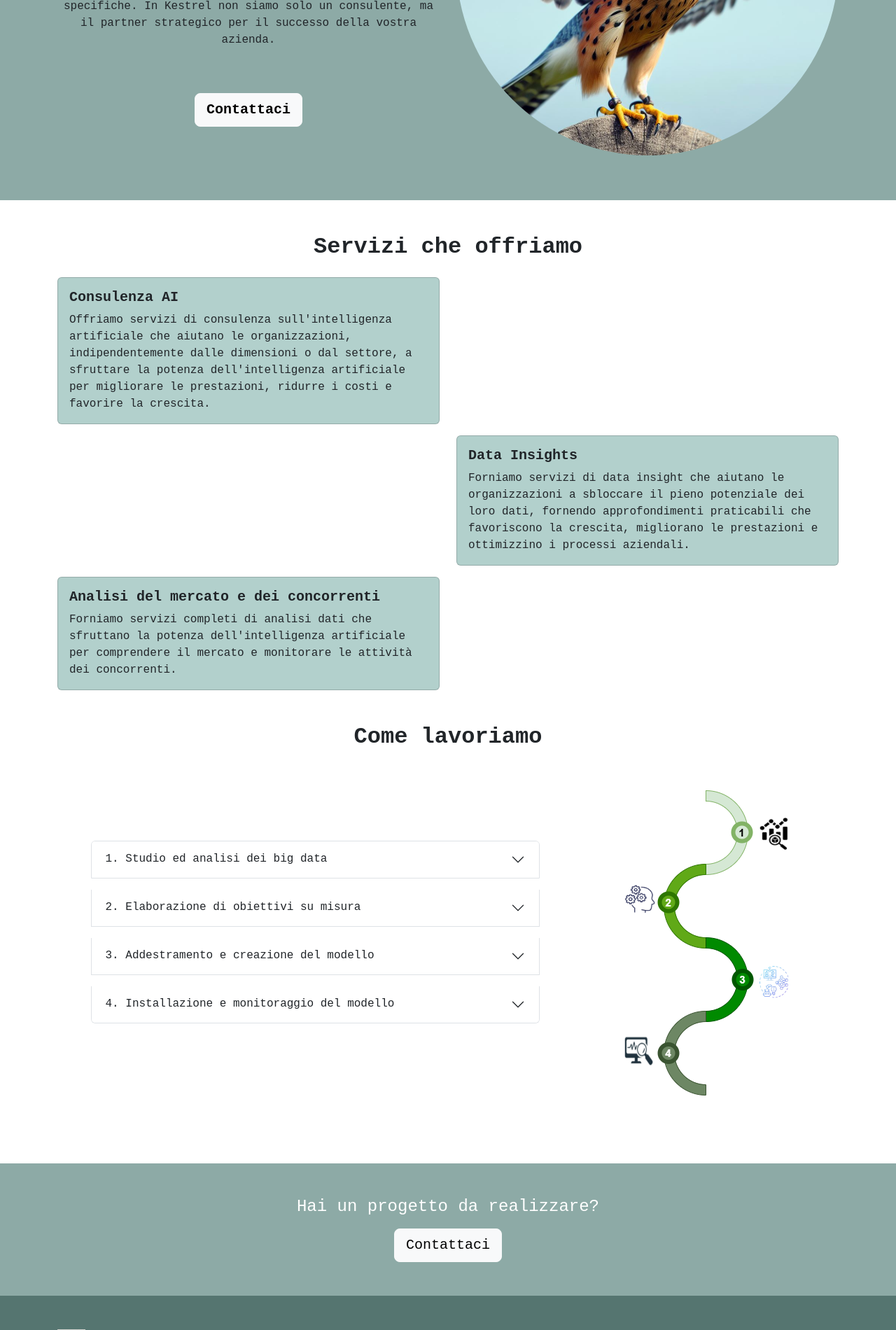
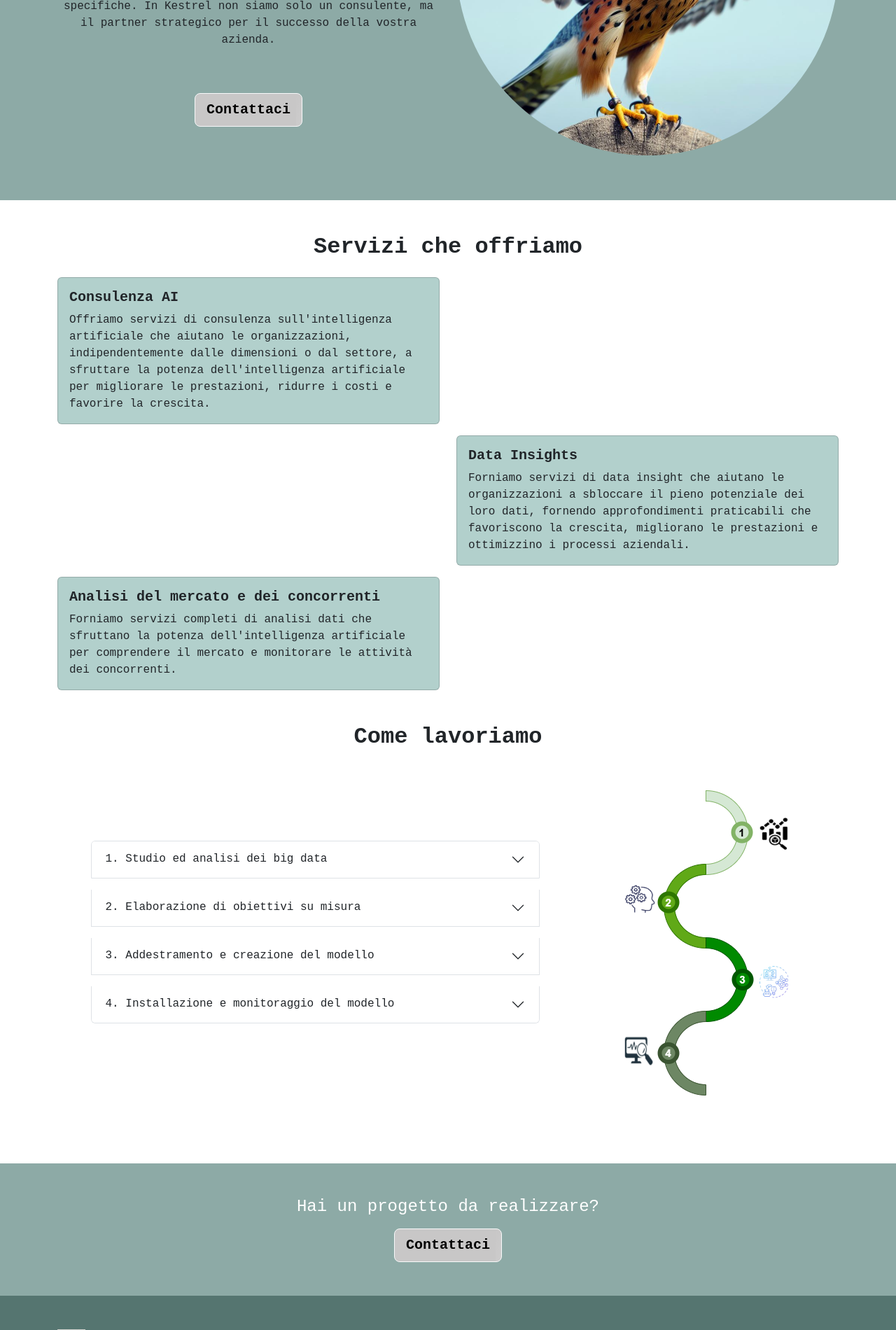
Before and after one commit to ClaudioFilippo/kestrel-website, a React (Create React App) app: page / in a window 1280 px wide. Shown: the part 480-2380 px from the top of the page at 70% size. Built offline with nearby package versions, Linux system fonts and the light colour scheme; a web font is replaced by a local one.

Commit message:
new contact button

```diff
--- a/public/index.html
+++ b/public/index.html
@@ -30,7 +30,6 @@
     <link rel="preconnect" href="https://fonts.gstatic.com" crossorigin>
     <link href="https://fonts.googleapis.com/css2?family=Protest+Riot&display=swap" rel="stylesheet">
 
-
     <title>Kestrel Intelligence</title>
 
   </head>
--- a/src/pages/components/contact-footer/contact-footer.js
+++ b/src/pages/components/contact-footer/contact-footer.js
@@ -19,7 +19,10 @@ function MyContactFooter() {
                 <Row>
                     <Col className='text-center'>
                         <h4 className='mb-3'>Hai un progetto da realizzare?</h4>
-                        <Button as={NavLink} to='/contatti' variant="light" size="lg">Contattaci</Button>
+                        <Button as={NavLink} to='/contatti' size="lg" variant="light" className="shimmer-button position-relative overflow-hidden">
+                            <span className="shimmer-effect"></span>
+                            <span className="button-text"><strong>Contattaci</strong></span>
+                        </Button>
                     </Col>
 
                 </Row>
--- a/src/pages/home/home.css
+++ b/src/pages/home/home.css
@@ -11,8 +11,33 @@
 
 .card-style {
     background-color: #b2d0cc !important;
-    /* #6b8eae */
-    /* #A4B5B3 */
-    /* 6b8eae */
-    /* d8d8d8 */
 }
+
+
+
+/* Shimmer buttom */
+.shimmer-button {
+    color: black !important;
+    background-color: #c8c7c7 !important;
+    overflow: hidden;
+    transition: background 0.3s ease-in-out;
+  }
+
+  .shimmer-effect {
+    position: absolute;
+    top: 0;
+    left: -100%;
+    width: 200%;
+    height: 100%;
+    background: linear-gradient(120deg, transparent, rgba(255, 255, 255, 0.4), transparent);
+    animation: shimmer 1.5s infinite linear;
+  }
+
+  @keyframes shimmer {
+    0% {
+      left: -100%;
+    }
+    100% {
+      left: 100%;
+    }
+  }
--- a/src/pages/home/home.js
+++ b/src/pages/home/home.js
@@ -128,7 +128,12 @@ function HomePage() {
                 <Col className='mt-4 mb-5 text-center' md={6}>
                   <h1><strong> Potenziate la vostra attività</strong></h1>
                   <p className=" spacer-header"> Kestrel Intelligence è una realtà innovativa che offre consulenza specializzata in AI e analisi dei dati, proponendo soluzioni avanzate per ottimizzare e trasformare il vostro business. Ci impegniamo costantemente a fornire soluzioni su misura, perfettamente in linea con le vostre esigenze specifiche. In Kestrel non siamo solo un consulente, ma il partner strategico per il successo della vostra azienda.</p>
-                  <Button as={NavLink} to='/contatti' variant="light" size="lg"><strong>Contattaci</strong></Button>
+
+                  <Button as={NavLink} to='/contatti' size="lg" variant="light" className="shimmer-button position-relative overflow-hidden">
+                    <span className="shimmer-effect"></span>
+                    <span className="button-text"><strong>Contattaci</strong></span>
+                  </Button>
+
                 </Col>
                 <Col md={6}>
                   <Image className='spacer-header' src={HomePageWallpaper} fluid roundedCircle />
```
Also changed, not shown: src/index.css (line endings or trailing spaces), 1 other file (tests, documents, lock files or other folders).
